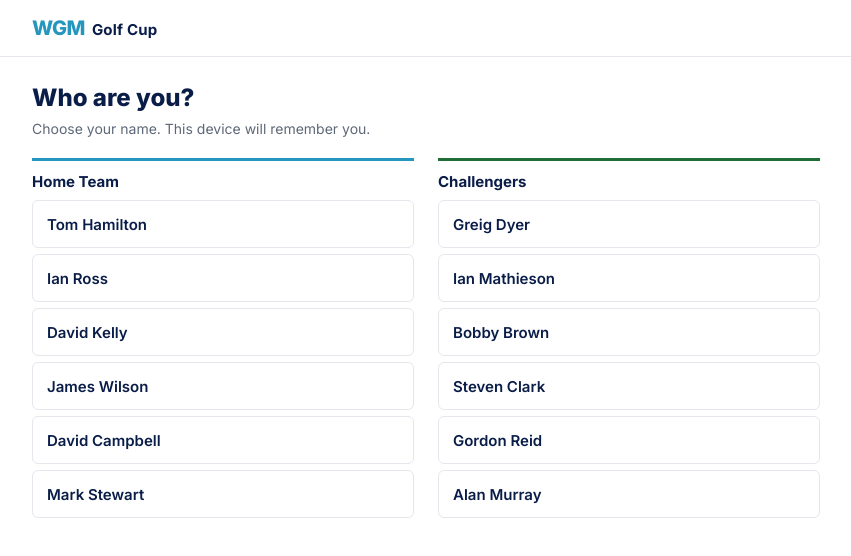
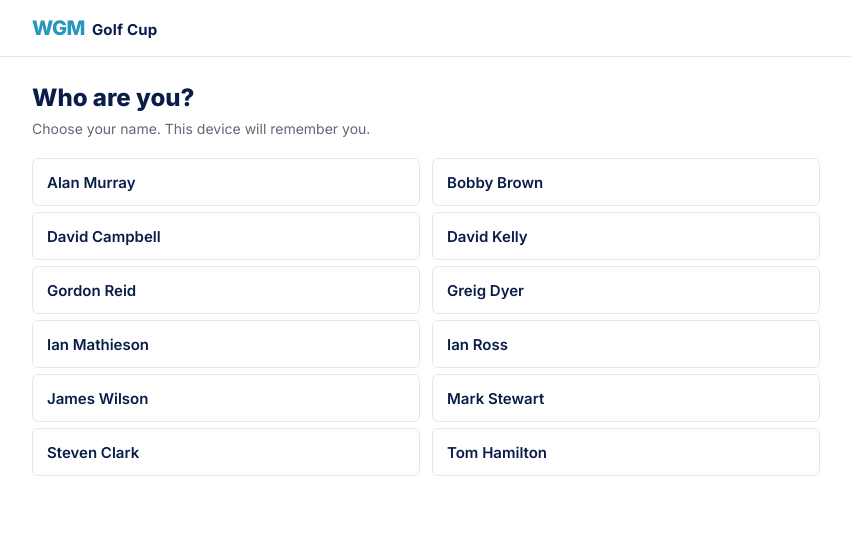
Before and after one commit to tamhamful/wgm-golf-cup, a React (Vite) app: page / in a window 1280 px wide. Shown: the top 556 px of the page, without its empty margins (214-1065 px from the left). Built offline with nearby package versions, Linux system fonts and the light colour scheme.

Commit message:
Who-are-you: single alphabetical list, no team info

```diff
--- a/src/App.css
+++ b/src/App.css
@@ -775,27 +775,11 @@
   font-size: 14px;
 }
 
-.who-teams {
+.who-list {
   display: grid;
   grid-template-columns: repeat(2, minmax(0, 1fr));
-  gap: 24px;
+  gap: 6px 12px;
   margin-top: 20px;
-}
-
-.who-team-name {
-  padding: 10px 0 8px;
-  border-top: 3px solid var(--wgm-blue);
-  font-size: 15px;
-  font-weight: 700;
-}
-
-.who-team-challengers .who-team-name {
-  border-top-color: var(--wgm-green);
-}
-
-.who-list {
-  display: grid;
-  gap: 6px;
 }
 
 .who-player {
@@ -811,12 +795,8 @@
 }
 
 .who-player:hover {
-  border-color: var(--wgm-blue);
+  border-color: var(--wgm-navy);
   background: var(--surface-softer);
-}
-
-.who-team-challengers .who-player:hover {
-  border-color: var(--wgm-green);
 }
 
 /* ---------- Header user bar ---------- */
@@ -1172,7 +1152,7 @@
 }
 
 @media (max-width: 560px) {
-  .who-teams,
+  .who-list,
   .admin-teams,
   .admin-checklist {
     grid-template-columns: 1fr;
--- a/src/App.jsx
+++ b/src/App.jsx
@@ -33,7 +33,7 @@ function App() {
 
   const currentPlayer = playersById[currentPlayerId]
   if (!currentPlayer) {
-    return <WhoAreYou teams={teams} players={players} onSelect={setCurrentPlayerId} />
+    return <WhoAreYou players={players} onSelect={setCurrentPlayerId} />
   }
 
   // Not secure yet: anyone choosing an admin's name sees this tab.
--- a/src/components/WhoAreYou.jsx
+++ b/src/components/WhoAreYou.jsx
@@ -1,4 +1,8 @@
-export default function WhoAreYou({ teams, players, onSelect }) {
+// One alphabetical list with no team information: players may not know
+// their teams until the sides have been picked.
+export default function WhoAreYou({ players, onSelect }) {
+  const sorted = [...players].sort((a, b) => a.name.localeCompare(b.name))
+
   return (
     <div className="app">
       <header className="topbar">
@@ -14,28 +18,15 @@ export default function WhoAreYou({ teams, players, onSelect }) {
         <h1 className="who-title">Who are you?</h1>
         <p className="who-intro">Choose your name. This device will remember you.</p>
 
-        <div className="who-teams">
-          {['HOME', 'CHALLENGERS'].map((teamId) => (
-            <section key={teamId} className={`who-team who-team-${teamId.toLowerCase()}`}>
-              <h2 className="who-team-name">{teams[teamId].name}</h2>
         <ul className="who-list">
-                {players
-                  .filter((p) => p.teamId === teamId)
-                  .map((player) => (
+          {sorted.map((player) => (
             <li key={player.id}>
-                      <button
-                        type="button"
-                        className="who-player"
-                        onClick={() => onSelect(player.id)}
-                      >
+              <button type="button" className="who-player" onClick={() => onSelect(player.id)}>
                 {player.name}
               </button>
             </li>
           ))}
         </ul>
-            </section>
-          ))}
-        </div>
       </main>
     </div>
   )
```
Lines whose indentation alone changed are shown as unchanged.
